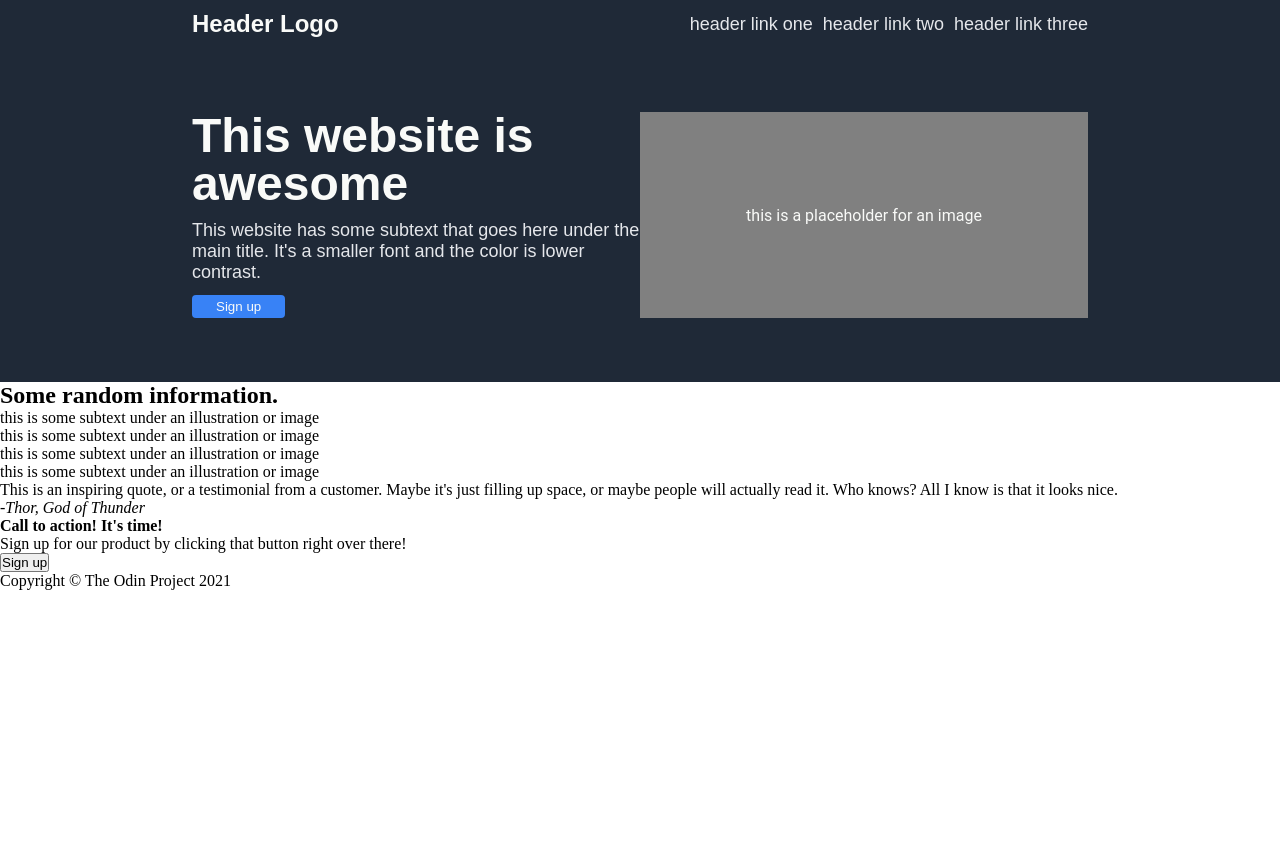
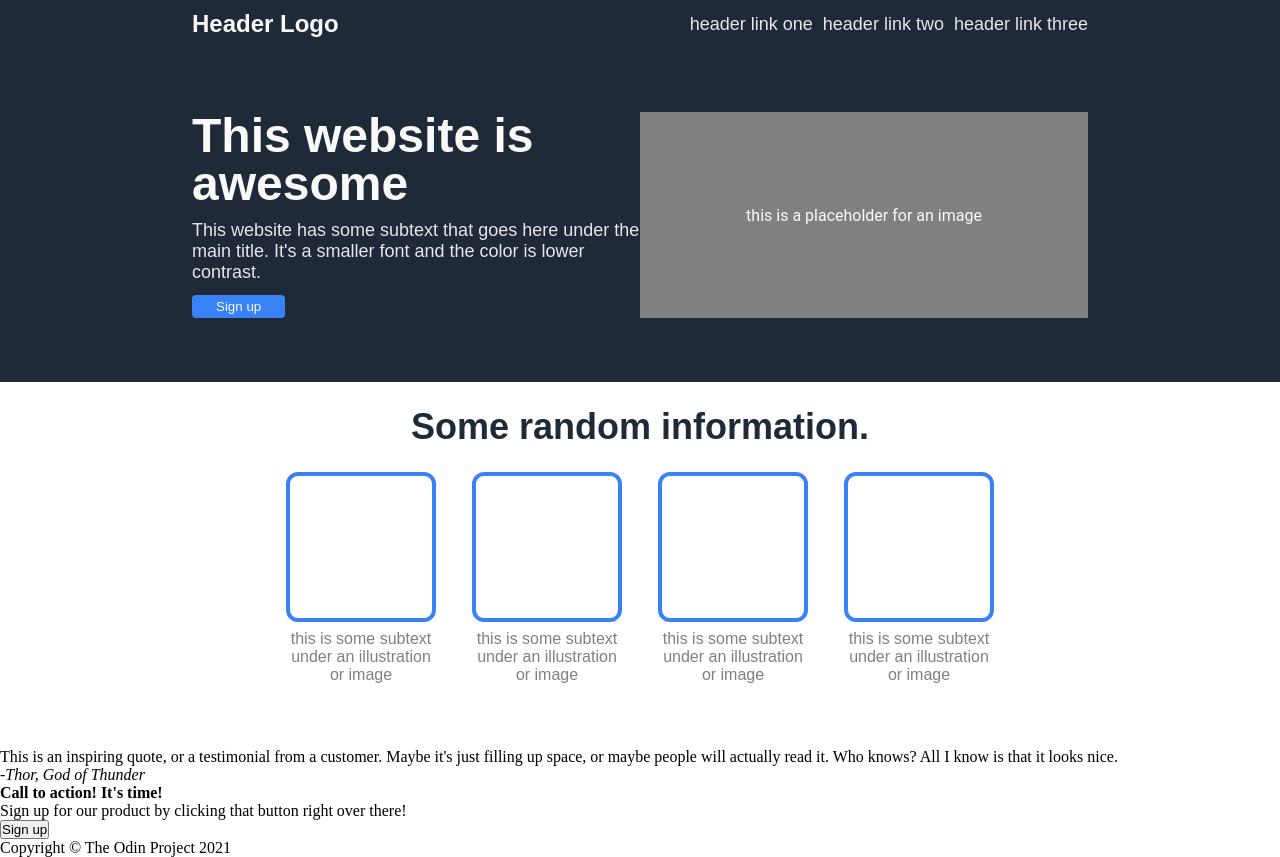
Before and after one commit to ReiNelku/landing-page, a plain HTML site: page index.html in a window 1280 px wide. Before the commit the page ends 800 px from the top, so only its background shows below. Drawn offline with Linux system fonts and the light colour scheme.

Commit message:
Add styling to info section

```diff
--- a/style.css
+++ b/style.css
@@ -16,7 +16,7 @@ body {
 
 header {
   background-color: #1f2937;
-  padding:  0 192px;
+  padding: 0 192px;
   display: flex;
   flex-direction: column;
 }
@@ -95,3 +95,49 @@ header {
   justify-content: center;
   align-items: center;
 }
+
+main {
+  display: flex;
+  flex-direction: column;
+}
+
+.info {
+  display: flex;
+  flex-direction: column;
+  align-items: center;
+  margin-bottom: 64px;
+}
+
+.info h2 {
+  color: #1f2937;
+  font-family: sans-serif;
+  font-size: 36px;
+  font-weight: 800;
+  padding: 24px 0;
+}
+
+.cards {
+  display: flex;
+  justify-content: center;
+  gap: 36px;
+}
+
+.card {
+  flex-basis: 100px;
+  display: flex;
+  flex-direction: column;
+}
+
+.card .card-image {
+  width: 150px;
+  height: 150px;
+  border: 4px solid #3882f6;
+  border-radius: 12px;
+}
+
+.card p {
+  color: grey;
+  font-family: sans-serif;
+  text-align: center;
+  margin-top: 8px;
+}
```
